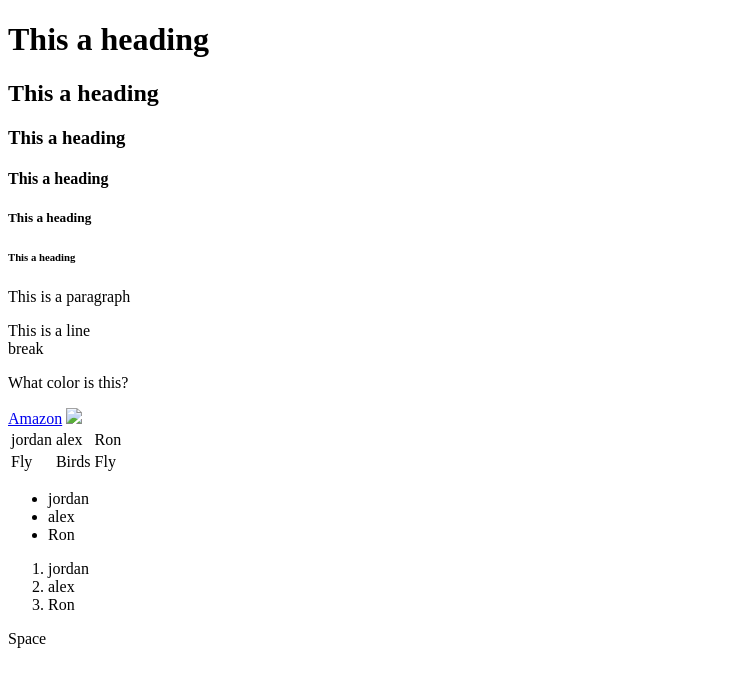
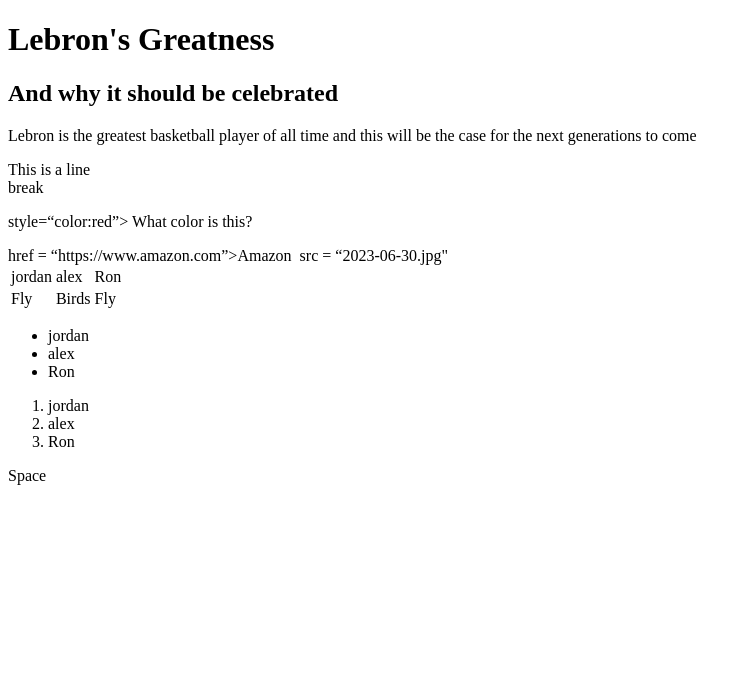
Before and after one commit to CJones-Howe/cybr201JordanC-byte, a plain HTML site: page index.html in a window 1280 px wide. Shown: the whole page, without its empty margins (0-751 px from the left). Drawn offline with Linux system fonts and the light colour scheme.

Commit message:
Update index.html

```diff
--- a/index.html
+++ b/index.html
@@ -1,23 +1,20 @@
 <!DOCTYPE html><html>
 <head>
-	<title> Into to HTML</title>
+	<title> Jordans Site</title>
 <head>
 <body>
-<h1>This a heading</h1>
-<h2>This a heading</h2>
-<h3>This a heading</h3>
-<h4>This a heading</h4>
-<h5>This a heading</h5>
-<h6>This a heading</h6>
+<h1>Lebron's Greatness</h1>
+<h2>And why it should be celebrated</h2>
 
 
 
-<p>This is a paragraph</p>
+
+<p>Lebron is the greatest basketball player of all time and this will be the case for the next generations to come</p>
 <p>This is a line <br> break </br> </p>
 
-<p style=“color:red”> What color is this?</p>
-<a href = “https://www.amazon.com”>Amazon</a>
-<img src = “2023-06-30.jpg" </img>
+<p> style=“color:red”> What color is this?</p>
+<a> href = “https://www.amazon.com”>Amazon</a>
+<img> src = “2023-06-30.jpg" </img>
 
 <table>
 	<tr>
```
